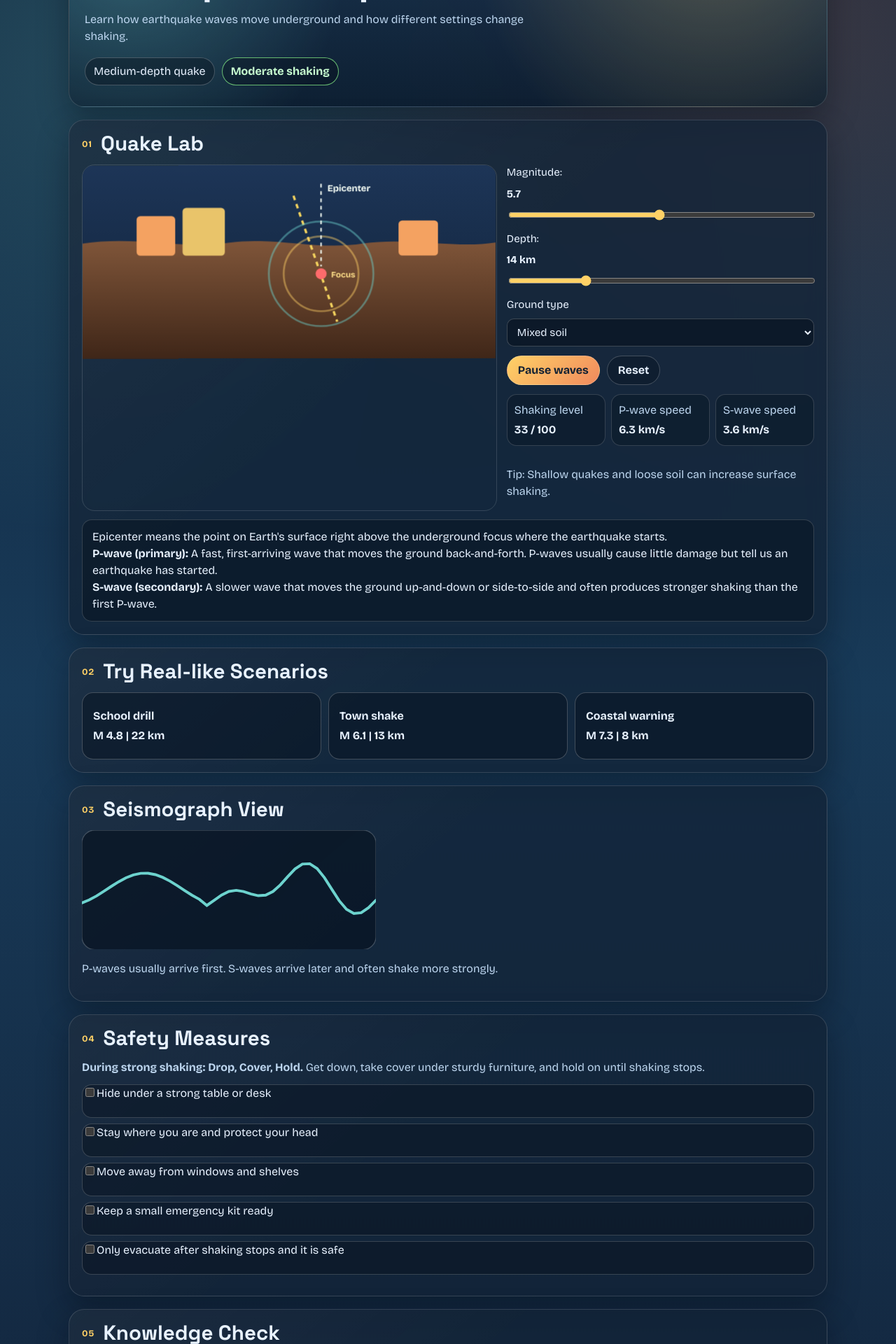
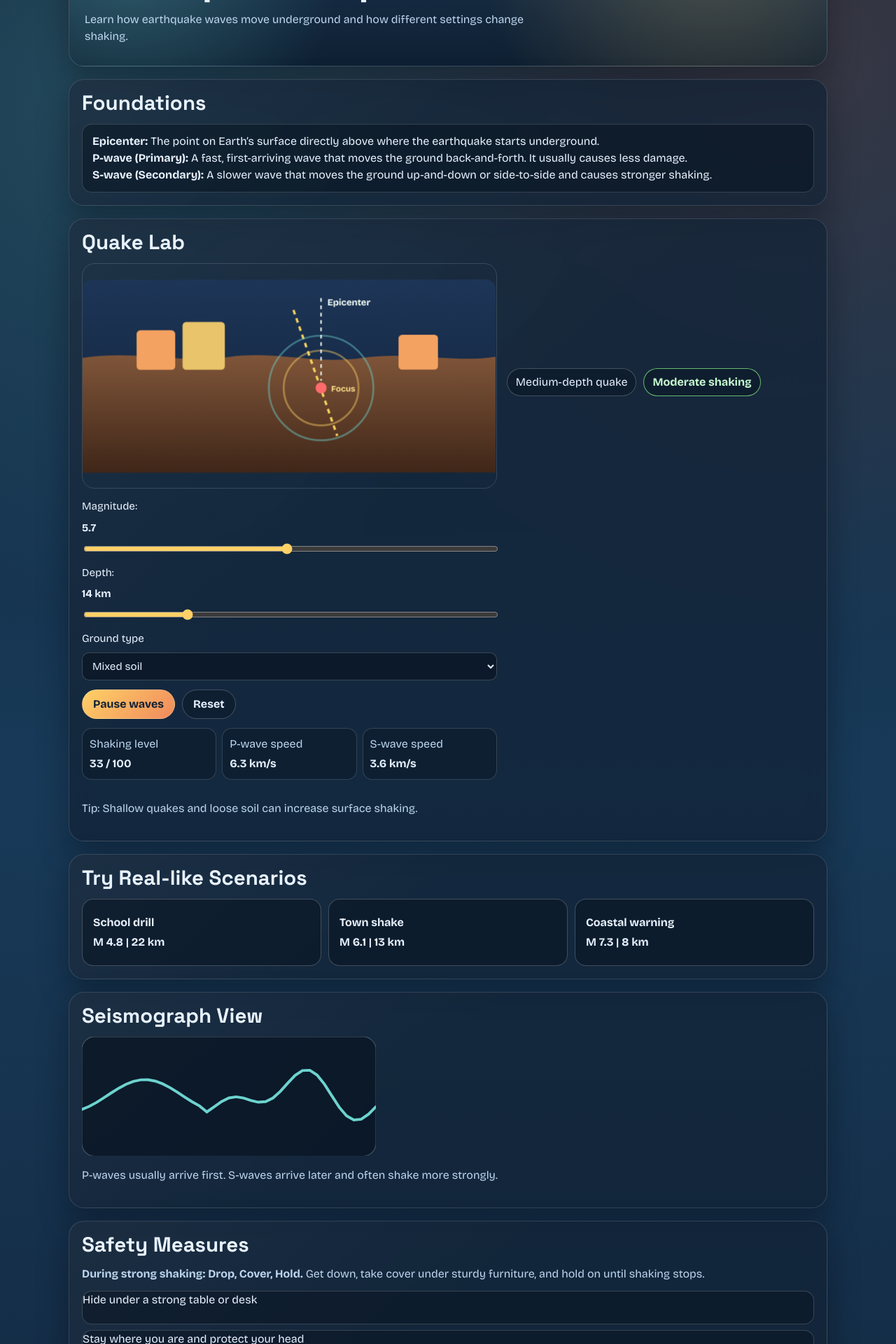
Before and after one commit to sahithipasam/earthquake, a React (Vite) app: page / in a window 1280 px wide. Shown: the part 120-2040 px from the top of the page at 70% size. Built offline with nearby package versions, Linux system fonts and the light colour scheme.

Commit message:
updated UI components and change logic

```diff
--- a/src/App.css
+++ b/src/App.css
@@ -129,10 +129,12 @@ input {
   border-radius: 18px;
   overflow: hidden;
   border: 1px solid rgba(255, 255, 255, 0.14);
+  height: fit-content;   /* 🔥 removes extra space */
 }
 
 .scene {
   width: 100%;
+   height: 320px;
   display: block;
 }
 
--- a/src/App.jsx
+++ b/src/App.jsx
@@ -71,7 +71,7 @@ function App() {
   const [soil, setSoil] = useState('mixed')
   const [running, setRunning] = useState(true)
   const [phase, setPhase] = useState(0)
-  const [pickedSafety, setPickedSafety] = useState([])
+
   const [quizStep, setQuizStep] = useState(0)
   const [quizChoice, setQuizChoice] = useState(null)
   const [quizAnswered, setQuizAnswered] = useState(false)
@@ -111,9 +111,6 @@ function App() {
     { id: 'evacuate', label: 'Only evacuate after shaking stops and it is safe' },
   ]
 
-  const toggleSafety = (id) => {
-    setPickedSafety((list) => (list.includes(id) ? list.filter((x) => x !== id) : [...list, id]))
-  }
 
   const handleQuizChoice = (index) => {
     if (quizAnswered) return
@@ -141,6 +138,7 @@ function App() {
   setQuizChoice(null)
   setQuizScore(0)
   setQuizDone(false)
+  setQuizAnswered(false)   // 🔥 IMPORTANT FIX
 }
 
   return (
@@ -150,15 +148,32 @@ function App() {
         <p className="heroText">
           Learn how earthquake waves move underground and how different settings change shaking.
         </p>
-        <div className="heroStats">
-          <span>{describeDepth(depth)}</span>
-          <strong>{describeIntensity(intensity)}</strong>
+
+      </header>
+      <section className="card">
+  <div className="sectionHead">
+
+    <h2>Foundations</h2>
   </div>
-      </header>
+
+  <div className="labExplain">
+    <p>
+      <strong>Epicenter:</strong> The point on Earth’s surface directly above where the earthquake starts underground.
+    </p>
+
+    <p>
+      <strong>P-wave (Primary):</strong> A fast, first-arriving wave that moves the ground back-and-forth. It usually causes less damage.
+    </p>
+
+    <p>
+      <strong>S-wave (Secondary):</strong> A slower wave that moves the ground up-and-down or side-to-side and causes stronger shaking.
+    </p>
+  </div>
+</section>
 
       <section className="card labSection">
         <div className="sectionHead">
-          <p className="sectionNum">01</p>
+
           <h2>Quake Lab</h2>
         </div>
         <div className="labGrid">
@@ -189,6 +204,10 @@ function App() {
                 <rect x="690" y="120" width="86" height="76" rx="8" fill="#f4a261" />
               </g>
             </svg>
+          </div>
+          <div className="heroStats">
+          <span>{describeDepth(depth)}</span>
+          <strong>{describeIntensity(intensity)}</strong>
         </div>
 
           <div className="controlPanel">
@@ -238,23 +257,12 @@ function App() {
             <p className="hint">Tip: Shallow quakes and loose soil can increase surface shaking.</p>
           </div>
         </div>
-        <div className="labExplain">
-          <p>
-            Epicenter means the point on Earth&apos;s surface right above the underground focus where the
-            earthquake starts.
-          </p>
-          <p>
-            <strong>P-wave (primary):</strong> A fast, first-arriving wave that moves the ground back-and-forth. P-waves usually cause little damage but tell us an earthquake has started.
-          </p>
-          <p>
-            <strong>S-wave (secondary):</strong> A slower wave that moves the ground up-and-down or side-to-side and often produces stronger shaking than the first P-wave.
-          </p>
-        </div>
+
       </section>
 
       <section className="card">
         <div className="sectionHead">
-          <p className="sectionNum">02</p>
+
           <h2>Try Real-like Scenarios</h2>
         </div>
         <div className="scenarioRow">
@@ -269,7 +277,7 @@ function App() {
 
       <section className="card waveSection">
         <div className="sectionHead">
-          <p className="sectionNum">03</p>
+
           <h2>Seismograph View</h2>
         </div>
         <svg viewBox="0 0 320 130" className="seismo" role="img" aria-label="Animated seismic waveform">
@@ -281,28 +289,23 @@ function App() {
 
       <section className="card safetySection">
         <div className="sectionHead">
-          <p className="sectionNum">04</p>
+
           <h2>Safety Measures</h2>
         </div>
         <p className="safetyIntro"><strong>During strong shaking: Drop, Cover, Hold.</strong> Get down, take cover under sturdy furniture, and hold on until shaking stops.</p>
 
-        <div className="choiceList" role="group" aria-label="Safety checklist">
+        <div className="choiceList">
   {safetyMeasures.map((item) => (
-            <label
-              key={item.id}
-              className={`choice ${item.recommended ? 'recommended' : ''} ${pickedSafety.includes(item.id) ? 'picked' : ''}`}
-            >
-              <input type="checkbox" checked={pickedSafety.includes(item.id)} onChange={() => toggleSafety(item.id)} />
-              <span>{item.label}</span>
-              {item.recommended && <small className="recommendedNote">Recommended</small>}
-            </label>
+    <div key={item.id} className="choice">
+      {item.label}
+    </div>
   ))}
 </div>
       </section>
 
       <section className="card quizSection">
         <div className="sectionHead">
-          <p className="sectionNum">05</p>
+
           <h2>Knowledge Check</h2>
         </div>
         {!quizDone ? (
```
Lines whose indentation alone changed are shown as unchanged.
